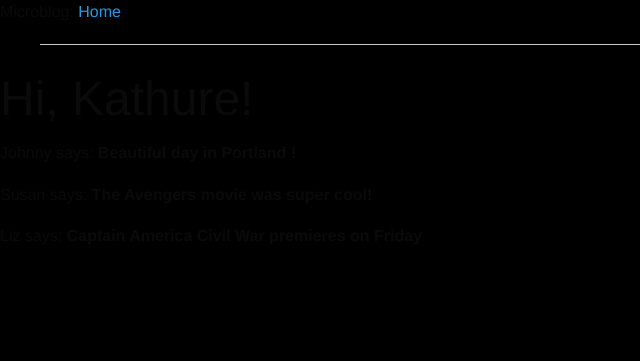
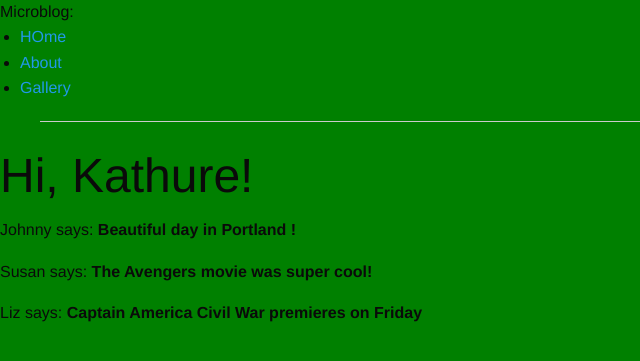
Before and after one commit to Kathure/microblg, a Flask app: page / in a window 1280 px wide. Shown: the top 361 px of the page, without its empty margins (0-640 px from the left). Run offline with Flask 2, Linux system fonts and the light colour scheme; some libraries are stand-ins or nearby versions.

Commit message:
added navigation bar and styled

```diff
--- a/app/static/css/app.css
+++ b/app/static/css/app.css
@@ -1,137 +1,3 @@
 body {
-    background: #000;
+    background: green;
 }
-#nav-container {
-    position: relative;
-    top: 15%;
-    left: 5%;
-    margin: -3em;
-}
-.clearfix:before,
-.clearfix:after {
-    content: " ";
-    display: table;
-}
-.clearfix:after {
-    clear: both;
-}
-header {
-    background: rgb(44, 62, 80);
-    padding: 1rem;
-    color: white;
-    font-family: sans-serif;
-    position: relative;
-}
-
-/*toggle-icon*/
-
-.toggle-icon {
-    display: block;
-    position: relative;
-    width: 100%;
-    margin: -2.2em auto 0 0.2em;
-    -webkit-transition: margin 600ms;
-    -moz-transition: margin 600ms;
-    transition: margin 600ms;
-    cursor: pointer;
-}
-.toggle-icon .bar {
-    display: block;
-    width: 3.8em;
-    height: 0.2em;
-    margin: 0.9em;
-    border-right: 2.8em solid #fff;
-    border-left: 0.6em solid #d6d6d6;
-    -webkit-box-sizing: border-box;
-    -moz-box-sizing: border-box;
-    box-sizing: border-box;
-    -webkit-transition-property: -webkit-transform, margin, border-right-color, box-shadow;
-    -moz-transition-property: -moz-transform, margin, border-right-color, box-shadow;
-    transition-property: transform, margin, border-right-color, box-shadow;
-    -webkit-transition-duration: 600ms;
-    -moz-transition-duration: 600ms;
-    transition-duration: 600ms;
-}
-.toggle-icon .bar:nth-of-type(1) {
-    -webkit-transition: opacity 300ms;
-    -moz-transition: opacity 300ms;
-    transition: opacity 300ms;
-}
-.toggle-icon .bar:nth-of-type(2) {
-    -webkit-transform: rotate(-180deg);
-    -moz-transform: rotate(-180deg);
-    -ms-transform: rotate(-180deg);
-    -o-transform: rotate(-180deg);
-    transform: rotate(-180deg);
-}
-
-/*pushed*/
-
-.pushed .toggle-icon {
-    margin: -3.2em 0 0 0.7em;
-}
-.pushed .bar:nth-of-type(1) {
-    opacity: 0;
-}
-.pushed .bar:nth-of-type(2) {
-    margin-left: 1.4em;
-    -webkit-transform: rotate(-137deg) translateY(-1.5em);
-    -moz-transform: rotate(-137deg) translateY(-1.5em);
-    -ms-transform: rotate(-137deg) translateY(-1.5em);
-    -o-transform: rotate(-137deg) translateY(-1.5em);
-    transform: rotate(-137deg) translateY(-1.5em);
-}
-.pushed .bar:nth-of-type(3) {
-    margin-left: 0.5em;
-    -webkit-transform: rotate(-42deg);
-    -moz-transform: rotate(-42deg);
-    -ms-transform: rotate(-42deg);
-    -o-transform: rotate(-42deg);
-    transform: rotate(-42deg);
-}
-.pushed .toggle-icon:hover .bar:nth-of-type(2) {
-    border-right-color: #e9b8b9;
-    box-shadow: 0.4em 0 0.6em 0.1em rgba(205, 40, 44, 0.75);
-}
-.pushed .toggle-icon:hover .bar:nth-of-type(3) {
-    border-right-color: #ddf1da;
-    box-shadow: 0.4em 0 0.6em 0.1em rgba(83, 228, 68, 0.65);
-}
-.nav-button {
-    float: leftt;
-    background: #000;
-    padding: 0.5rem;
-    /* margin-top: .25rem; */
-    cursor: pointer;
-}
-.nav-button:hover {
-    color: rgb(243, 156, 18);
-}
-nav {
-    width: 100%;
-    position: absolute;
-    left: 0;
-    top: 69px;
-    /*This is the height of the header*/
-}
-.nav-closed {
-    display: none;
-}
-ul {
-    width: 100%;
-    background: rgb(52, 73, 94);
-    margin: 0;
-    padding: 0;
-}
-ul li {
-    display: block;
-    padding: 1rem;
-    text-align: right;
-}
-ul li a {
-    text-decoration: none;
-    color: white;
-}
-ul li a:hover {
-    color: rgb(243, 156, 18);
-}
--- a/app/templates/base.html
+++ b/app/templates/base.html
@@ -15,7 +15,14 @@
 </head>
 
 <body>
-    <div>Microblog: <a href="/index">Home</a></div>
+    <div>Microblog: <nav >
+            <ul>
+                <li><a href="/index">HOme</a></li>
+                <li><a href="/about">About</a></li>
+                <li><a href="/gallery">Gallery</a></li>
+
+            </ul>
+        </nav></div>
     <hr>
     {% block content %}
     {% endblock %}
```
